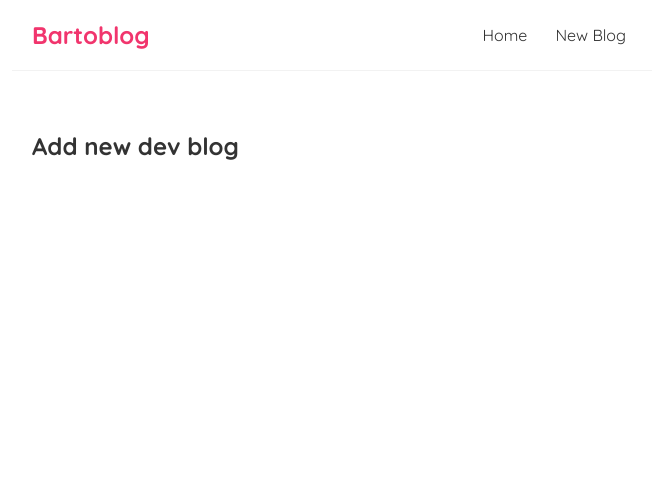
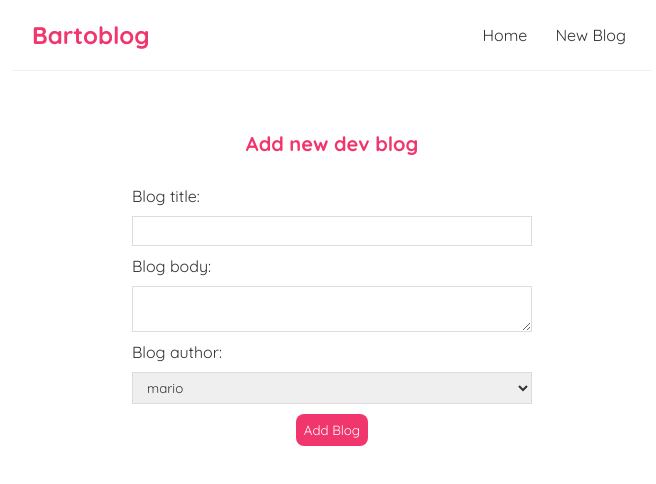
Before and after one commit to mbarto202/react-netninja, a React (Create React App) app: page /create in a window 1280 px wide. Shown: the top 484 px of the page, without its empty margins (308-964 px from the left). Built offline with nearby package versions, Linux system fonts and the light colour scheme.

Commit message:
blog form created

```diff
--- a/src/Create.js
+++ b/src/Create.js
@@ -2,6 +2,18 @@
   return (
     <div className="create">
       <h2>Add new dev blog</h2>
+      <form>
+        <label>Blog title:</label>
+        <input type="text" required />
+        <label>Blog body:</label>
+        <textarea required></textarea>
+        <label>Blog author:</label>
+        <select>
+          <option value="mario">mario</option>
+          <option value="yoshi">yoshi</option>
+        </select>
+        <button>Add Blog</button>
+      </form>
     </div>
   );
 };
--- a/src/index.css
+++ b/src/index.css
@@ -62,3 +62,35 @@
 .blog-details div {
   margin: 20px 0;
 }
+
+/* create new blog form */
+.create {
+  max-width: 400px;
+  margin: 0 auto;
+  text-align: center;
+}
+.create label {
+  text-align: left;
+  display: block;
+}
+.create h2 {
+  font-size: 20px;
+  color: #f1356d;
+  margin-bottom: 30px;
+}
+.create input, .create textarea, .create select {
+  width: 100%;
+  padding: 6px 10px;
+  margin: 10px 0;
+  border: 1px solid #ddd;
+  box-sizing: border-box;
+  display: block;
+}
+.create button {
+  background: #f1356d;
+  color: #fff;
+  border: 0;
+  padding: 8px;
+  border-radius: 8px;
+  cursor: pointer;
+}
```
